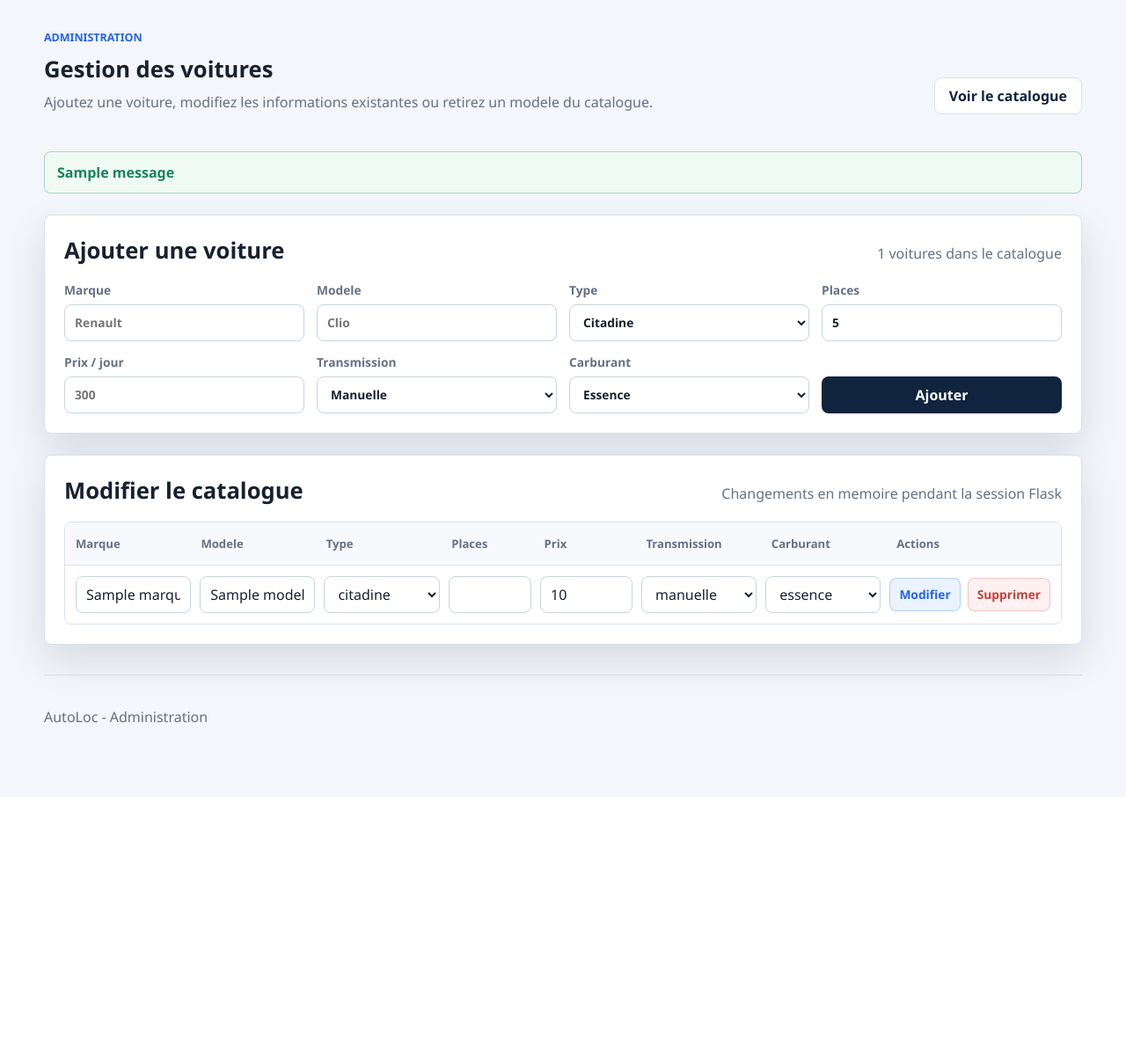
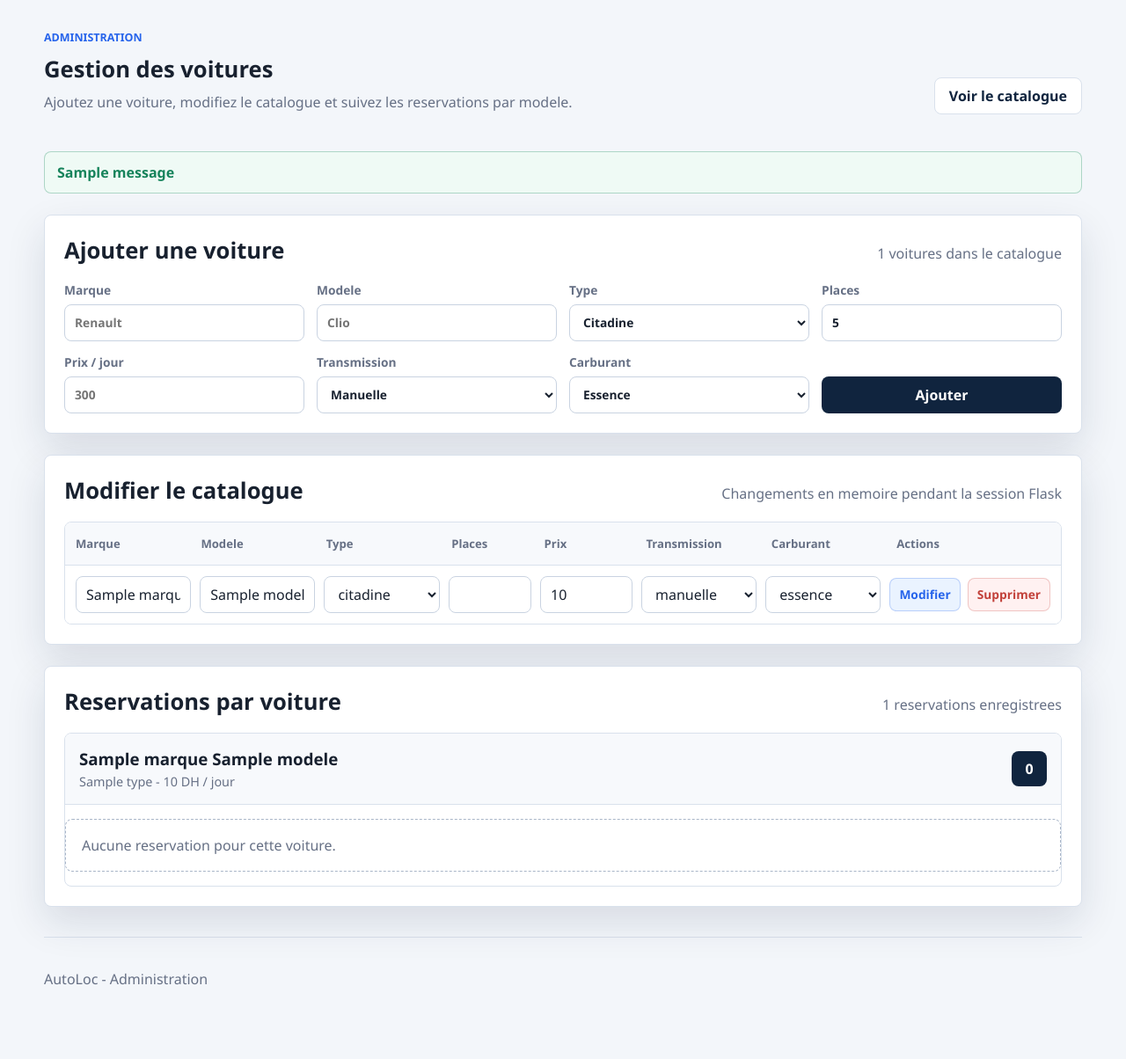
Before and after one commit to ssabiridrissi-rgb/gestion-location-voitures, a Flask app: template templates/admin.html in a window 1280 px wide. Shown: the part 69-1273 px from the top of the page at 88% size. Before the commit the page ends 891 px from the top, so only its background shows below. Run offline with Flask 3, Linux system fonts and the light colour scheme; the template is opened without the code that fills it: most values are stand-ins (such as "Sample title", 1, 10 or a date in 2020); one stand-in notice (Sample message) is shown.

Commit message:
feat: add car reservations

```diff
--- a/app.py
+++ b/app.py
@@ -1,5 +1,6 @@
 import os
 import json
+from datetime import date
 from flask import Flask, flash, jsonify, redirect, render_template, request, url_for
 from groq import Groq
 from dotenv import load_dotenv
@@ -20,16 +21,32 @@ voitures = [
     {"id": 8, "marque": "Volkswagen", "modele": "Touareg",  "type": "suv",        "places": 7, "prix_jour": 95,  "transmission": "automatique", "carburant": "diesel"},
 ]
 
+reservations = []
+
 @app.route('/')
 def index():
     message = "Aucune voiture disponible pour le moment." if not voitures else None
-    return render_template('index.html', voitures=voitures, message=message)
+    return render_template(
+        'index.html',
+        voitures=voitures,
+        message=message,
+        reservations_count=len(reservations),
+    )
+
+def get_next_reservation_id():
+    return max((reservation["id"] for reservation in reservations), default=0) + 1
 
 def get_next_car_id():
     return max((voiture["id"] for voiture in voitures), default=0) + 1
 
 def get_car_by_id(voiture_id):
     return next((voiture for voiture in voitures if voiture["id"] == voiture_id), None)
+
+def get_reservations_by_car():
+    grouped_reservations = {voiture["id"]: [] for voiture in voitures}
+    for reservation in reservations:
+        grouped_reservations.setdefault(reservation["voiture_id"], []).append(reservation)
+    return grouped_reservations
 
 def build_car_from_form(voiture_id):
     return {
@@ -43,9 +60,59 @@ def build_car_from_form(voiture_id):
         "carburant": request.form["carburant"],
     }
 
+def build_reservation_from_form(voiture):
+    date_debut = date.fromisoformat(request.form["date_debut"])
+    date_fin = date.fromisoformat(request.form["date_fin"])
+    duree = (date_fin - date_debut).days + 1
+
+    return {
+        "id": get_next_reservation_id(),
+        "voiture_id": voiture["id"],
+        "client_nom": request.form["client_nom"].strip(),
+        "client_email": request.form["client_email"].strip(),
+        "client_telephone": request.form["client_telephone"].strip(),
+        "date_debut": date_debut.isoformat(),
+        "date_fin": date_fin.isoformat(),
+        "duree": duree,
+        "total": duree * voiture["prix_jour"],
+    }
+
+@app.route('/voitures/<int:voiture_id>/reserve', methods=['POST'])
+def reserve_car(voiture_id):
+    voiture = get_car_by_id(voiture_id)
+    if voiture is None:
+        flash("Voiture introuvable.", "error")
+        return redirect(url_for('index'))
+
+    try:
+        reservation = build_reservation_from_form(voiture)
+    except ValueError:
+        flash("Les dates de reservation sont invalides.", "error")
+        return redirect(url_for('index', _anchor='catalogue'))
+
+    if not reservation["client_nom"] or not reservation["client_email"] or not reservation["client_telephone"]:
+        flash("Veuillez remplir toutes les informations client.", "error")
+        return redirect(url_for('index', _anchor='catalogue'))
+
+    if reservation["duree"] <= 0:
+        flash("La date de fin doit etre apres la date de debut.", "error")
+        return redirect(url_for('index', _anchor='catalogue'))
+
+    reservations.append(reservation)
+    flash(
+        f"Reservation confirmee pour {voiture['marque']} {voiture['modele']} - total {reservation['total']} DH.",
+        "success",
+    )
+    return redirect(url_for('index', _anchor='catalogue'))
+
 @app.route('/admin')
 def admin_cars():
-    return render_template('admin.html', voitures=voitures)
+    return render_template(
+        'admin.html',
+        voitures=voitures,
+        reservations=reservations,
+        reservations_by_car=get_reservations_by_car(),
+    )
 
 @app.route('/admin/voitures/add', methods=['POST'])
 def add_car():
@@ -72,6 +139,10 @@ def delete_car(voiture_id):
         return redirect(url_for('admin_cars'))
 
     voitures.remove(voiture)
+    reservations[:] = [
+        reservation for reservation in reservations
+        if reservation["voiture_id"] != voiture_id
+    ]
     flash("Voiture supprimee avec succes.", "success")
     return redirect(url_for('admin_cars'))
 
--- a/static/css/style.css
+++ b/static/css/style.css
@@ -538,6 +586,84 @@ select:focus {
   background: #fff1f1;
   color: var(--red);
   border-color: rgba(194, 65, 58, .25);
+}
+
+.reservation-admin-list {
+  display: grid;
+  gap: 16px;
+}
+
+.reservation-group {
+  overflow: hidden;
+  border: 1px solid var(--line);
+  border-radius: 8px;
+  background: #fff;
+}
+
+.reservation-group-header {
+  display: flex;
+  align-items: center;
+  justify-content: space-between;
+  gap: 16px;
+  padding: 16px;
+  background: #f7f9fc;
+  border-bottom: 1px solid var(--line);
+}
+
+.reservation-group-header h3,
+.reservation-group-header p {
+  margin: 0;
+}
+
+.reservation-group-header p {
+  margin-top: 4px;
+  color: var(--muted);
+  font-size: .9rem;
+}
+
+.reservation-group-header strong {
+  min-width: 40px;
+  min-height: 40px;
+  display: inline-grid;
+  place-items: center;
+  border-radius: 8px;
+  background: var(--navy);
+  color: #fff;
+}
+
+.reservation-table {
+  overflow-x: auto;
+}
+
+.reservation-row {
+  min-width: 780px;
+  display: grid;
+  grid-template-columns: 1.15fr 1.5fr 1.35fr .75fr;
+  gap: 12px;
+  align-items: center;
+  padding: 12px 16px;
+  border-top: 1px solid #edf1f6;
+}
+
+.reservation-row:first-child {
+  border-top: 0;
+}
+
+.reservation-row-head {
+  min-height: 44px;
+  background: #fff;
+  color: var(--muted);
+  font-size: .82rem;
+  font-weight: 800;
+}
+
+.reservation-row span {
+  display: grid;
+  gap: 3px;
+}
+
+.reservation-row small {
+  color: var(--muted);
 }
 
 .chat-toggle {
--- a/templates/admin.html
+++ b/templates/admin.html
@@ -25,7 +25,7 @@
       <div>
         <p class="eyebrow">Administration</p>
         <h1>Gestion des voitures</h1>
-        <p>Ajoutez une voiture, modifiez les informations existantes ou retirez un modele du catalogue.</p>
+        <p>Ajoutez une voiture, modifiez le catalogue et suivez les reservations par modele.</p>
       </div>
       <a class="btn-secondary" href="{{ url_for('index') }}">Voir le catalogue</a>
     </div>
@@ -143,6 +143,62 @@
         <p class="empty-message">Aucune voiture dans le catalogue.</p>
       {% endif %}
     </section>
+
+    <section class="admin-section">
+      <div class="section-subheading">
+        <h2>Reservations par voiture</h2>
+        <span>{{ reservations|length }} reservations enregistrees</span>
+      </div>
+
+      {% if reservations %}
+        <div class="reservation-admin-list">
+          {% for voiture in voitures %}
+            {% set car_reservations = reservations_by_car.get(voiture.id, []) %}
+            <article class="reservation-group">
+              <div class="reservation-group-header">
+                <div>
+                  <h3>{{ voiture.marque }} {{ voiture.modele }}</h3>
+                  <p>{{ voiture.type }} - {{ voiture.prix_jour }} DH / jour</p>
+                </div>
+                <strong>{{ car_reservations|length }}</strong>
+              </div>
+
+              {% if car_reservations %}
+                <div class="reservation-table">
+                  <div class="reservation-row reservation-row-head">
+                    <span>Client</span>
+                    <span>Contact</span>
+                    <span>Periode</span>
+                    <span>Total</span>
+                  </div>
+                  {% for reservation in car_reservations %}
+                    <div class="reservation-row">
+                      <span>
+                        <strong>{{ reservation.client_nom }}</strong>
+                        <small>#{{ reservation.id }}</small>
+                      </span>
+                      <span>
+                        {{ reservation.client_email }}
+                        <small>{{ reservation.client_telephone }}</small>
+                      </span>
+                      <span>
+                        {{ reservation.date_debut }} -> {{ reservation.date_fin }}
+                        <small>{{ reservation.duree }} jours</small>
+                      </span>
+                      <span><strong>{{ reservation.total }} DH</strong></span>
+                    </div>
+                  {% endfor %}
+                </div>
+              {% else %}
+                <p class="empty-message">Aucune reservation pour cette voiture.</p>
+              {% endif %}
+            </article>
+          {% endfor %}
+        </div>
+      {% else %}
+        <p class="empty-message">Aucune reservation pour le moment.</p>
+      {% endif %}
+    </section>
   </main>
 
   <footer class="site-footer">
```
Also changed, not shown: other parts of static/css/style.css (+52 -0 lines), templates/index.html (+40 -3 lines).
